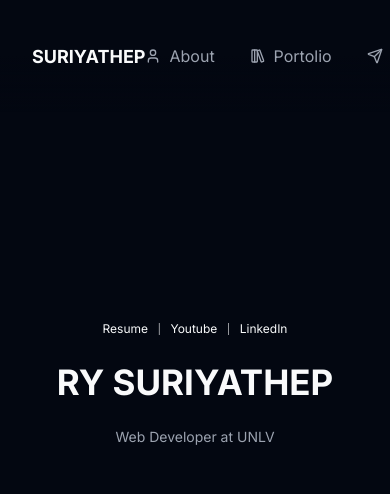
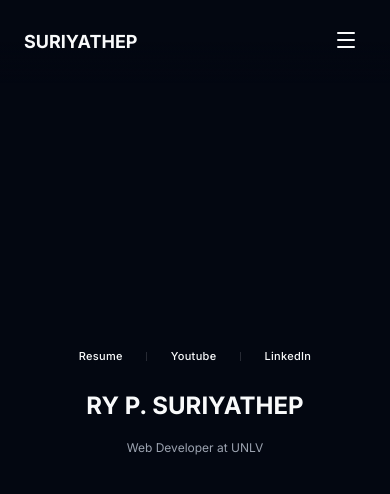
Before and after one commit to rysuri/rysuri-website, a React (Vite) app in the folder front/: page / in a window 390 px wide. Shown: the top 494 px of the page. Built offline with nearby package versions, Linux system fonts and the light colour scheme; no server answers.

Commit message:
Mobile responsiveness fixes

```diff
--- a/front/src/App.jsx
+++ b/front/src/App.jsx
@@ -21,7 +21,7 @@ function App() {
           <Route path="/contact" element={<Contact />} />
         </Routes>
       </main>
-      <GradualBlur
+      {/* <GradualBlur
         target="parent"
         position="bottom"
         height="6rem"
@@ -30,7 +30,7 @@ function App() {
         curve="bezier"
         exponential={true}
         opacity={1}
-      />
+      /> */}
       <Footer />
     </>
   );
--- a/front/src/components/Footer.jsx
+++ b/front/src/components/Footer.jsx
@@ -8,26 +8,35 @@ function Footer() {
       <p>
         All rights reserved. | <strong>rysuri.com</strong>
       </p>
+      <div className="footer-links">
         <a
           href="https://www.linkedin.com/in/rysuri/"
           target="_blank"
+          rel="noreferrer"
           className="link"
         >
           <Linkedin />
         </a>
-      <a href="https://github.com/rysuri" target="_blank" className="link">
+        <a
+          href="https://github.com/rysuri"
+          target="_blank"
+          rel="noreferrer"
+          className="link"
+        >
           <Github />
         </a>
-      <a href="https://www.youtube.com/@ryvsu" target="_blank" className="link">
+        <a
+          href="https://www.youtube.com/@ryvsu"
+          target="_blank"
+          rel="noreferrer"
+          className="link"
+        >
           <Youtube />
         </a>
-      <a
-        href="https://www.linkedin.com/in/rysuri/"
-        target="_blank"
-        className="link"
-      >
+        <a href="/resume.pdf" download className="link">
           <FileText />
         </a>
+      </div>
     </footer>
   );
 }
--- a/front/src/components/NavBar.jsx
+++ b/front/src/components/NavBar.jsx
@@ -1,3 +1,4 @@
+import { useState } from "react";
 import { Link } from "react-router-dom";
 import "../css/components/Navbar.css";
 
@@ -5,28 +6,57 @@ import { useGSAP } from "@gsap/react";
 import gsap from "gsap";
 import { ScrollTrigger } from "gsap/all";
 
-import { User, Send, LibraryBig } from "lucide-react";
+import { User, Send, LibraryBig, Menu, X } from "lucide-react";
 
 gsap.registerPlugin(ScrollTrigger);
 
 function NavBar() {
+  const [isMenuOpen, setIsMenuOpen] = useState(false);
+
+  const toggleMenu = () => {
+    setIsMenuOpen(!isMenuOpen);
+  };
+
+  const closeMenu = () => {
+    setIsMenuOpen(false);
+  };
+
+  const handleNavClick = () => {
+    closeMenu();
+    console.log("Hello");
+    window.scrollTo({ top: 0 });
+  };
+
   return (
     <nav className="navbar">
       <div className="navbar-content">
         <div className="navbar-brand">
-          <Link to="/">SURIYATHEP</Link>
+          <Link to="/" onClick={handleNavClick}>
+            SURIYATHEP
+          </Link>
         </div>
 
-        <div className="navbar-links" id="navbar-links">
-          <Link to="/" className="nav-link">
+        {/* Hamburger button - visible on mobile only */}
+        <button
+          className="navbar-toggle"
+          onClick={toggleMenu}
+          aria-label="Toggle navigation menu"
+          aria-expanded={isMenuOpen}
+        >
+          {isMenuOpen ? <X size={24} /> : <Menu size={24} />}
+        </button>
+
+        {/* Navigation links */}
+        <div className={`navbar-links ${isMenuOpen ? "active" : ""}`}>
+          <Link to="/" className="nav-link" onClick={handleNavClick}>
             <User className="info-icon-nav" />
             About
           </Link>
-          <Link to="/portfolio" className="nav-link">
+          <Link to="/portfolio" className="nav-link" onClick={handleNavClick}>
             <LibraryBig className="info-icon-nav" />
-            Portolio
+            Portfolio
           </Link>
-          <Link to="/contact" className="nav-link">
+          <Link to="/contact" className="nav-link" onClick={handleNavClick}>
             <Send className="info-icon-nav" />
             Contact
           </Link>
--- a/front/src/css/components/Footer.css
+++ b/front/src/css/components/Footer.css
@@ -8,9 +8,71 @@
   padding: 5rem 2rem;
   font-family: "Inter", sans-serif;
   text-decoration: none;
+  flex-wrap: wrap;
+  gap: 1rem;
+}
+
+.footer p {
+  margin: 0;
 }
 
 .link {
   color: #9ca3b0;
   text-decoration: none;
+  transition: color 150ms ease, transform 150ms ease;
+  display: inline-flex;
+  align-items: center;
+  padding: 8px;
 }
+
+.link:hover {
+  color: #f9fafb;
+  transform: translateY(-3px);
+}
+
+.link:visited,
+.link:active {
+  color: inherit;
+}
+
+/* Ensure SVG icons inherit color */
+.link svg {
+  width: 20px;
+  height: 20px;
+  stroke: currentColor;
+  fill: none;
+}
+
+.footer-links {
+  display: flex;
+  align-items: center;
+  gap: 0.5rem;
+}
+
+/* Mobile responsive layout */
+@media (max-width: 500px) {
+  .footer {
+    flex-direction: column;
+    justify-content: center;
+    align-items: center;
+    text-align: center;
+    padding: 3rem 1.5rem;
+    gap: 1.5rem;
+  }
+
+  .footer p {
+    width: 100%;
+    margin-bottom: 0.5rem;
+  }
+
+  /* Keep icons in a horizontal row */
+  .link {
+    padding: 10px;
+    margin: 0 8px;
+  }
+
+  .link svg {
+    width: 24px;
+    height: 24px;
+  }
+}
--- a/front/src/css/components/Navbar.css
+++ b/front/src/css/components/Navbar.css
@@ -53,3 +53,81 @@
   flex: 0 0 16px;
   display: inline-block;
 }
+
+/* Hamburger menu toggle button - hidden on desktop */
+.navbar-toggle {
+  display: none;
+  background: none;
+  border: none;
+  color: #f9fafb;
+  cursor: pointer;
+  padding: 8px;
+  z-index: 1001;
+  transition: transform 150ms ease;
+}
+
+.navbar-toggle:hover {
+  transform: scale(1.1);
+}
+
+.navbar-toggle:focus {
+  outline: none;
+}
+
+/* Mobile responsive styles */
+@media (max-width: 700px) {
+  .navbar {
+    padding: 20px 0;
+  }
+
+  .navbar-content {
+    padding: 0 1.5rem;
+  }
+
+  /* Show hamburger button on mobile */
+  .navbar-toggle {
+    display: block;
+  }
+
+  /* Hide links by default on mobile, show as column when active */
+  .navbar-links {
+    position: fixed;
+    top: 0;
+    right: -100%;
+    height: 100vh;
+    width: 70%;
+    max-width: 300px;
+    background: rgba(3, 7, 17, 0.98);
+    backdrop-filter: blur(10px);
+    flex-direction: column;
+    justify-content: center;
+    align-items: flex-start;
+    gap: 2rem;
+    padding: 2rem;
+    transition: right 300ms ease-in-out;
+    box-shadow: -4px 0 20px rgba(0, 0, 0, 0.5);
+  }
+
+  .navbar-links.active {
+    right: 0;
+  }
+
+  .nav-link {
+    width: 100%;
+    padding: 12px 16px;
+    font-size: 1.1rem;
+    border-radius: 8px;
+    transition: background 200ms ease, color 150ms ease, transform 150ms ease;
+  }
+
+  .nav-link:hover {
+    background: rgba(255, 255, 255, 0.08);
+    transform: translateX(8px);
+  }
+
+  .info-icon-nav {
+    width: 20px;
+    height: 20px;
+    flex: 0 0 20px;
+  }
+}
--- a/front/src/css/pages/Home.css
+++ b/front/src/css/pages/Home.css
@@ -21,7 +21,7 @@
 }
 
 .hero p {
-  margin-top: 0px;
+  margin-top: 8px;
   padding-left: 5px;
   padding-right: 5px;
   font-size: 12px;
@@ -51,15 +51,47 @@
   display: flex;
   flex-direction: row;
   justify-content: center;
+  align-items: center;
+  gap: 8px;
+  margin-bottom: 2rem;
+  flex-wrap: wrap;
+}
+
+.hero-links p {
+  color: rgba(249, 250, 251, 0.3);
+  font-weight: 300;
+  margin: 0 4px;
 }
 
 .link {
-  transition: color 150ms ease, transform 150ms ease;
+  position: relative;
+  padding: 6px 12px;
+  border-radius: 6px;
+  transition: all 200ms ease;
+  font-weight: 500;
+  letter-spacing: 0.3px;
 }
 
 .link:hover {
-  color: #f9fafb;
+  color: #ffffff;
+  background: rgba(255, 255, 255, 0.08);
   transform: translateY(-2px);
+}
+
+.link::after {
+  content: "";
+  position: absolute;
+  bottom: 2px;
+  left: 50%;
+  transform: translateX(-50%) scaleX(0);
+  width: 70%;
+  height: 1px;
+  background: rgb(0, 113, 227);
+  transition: transform 200ms ease;
+}
+
+.link:hover::after {
+  transform: translateX(-50%) scaleX(1);
 }
 
 .about-me-section {
@@ -237,3 +269,213 @@
   font-size: 14px;
   text-decoration: none;
 }
+
+/* ===========================
+   MOBILE RESPONSIVE STYLES
+=========================== */
+
+/* Tablet and mobile breakpoint */
+@media (max-width: 968px) {
+  .about-me-section {
+    gap: 3rem;
+    padding: 5rem 2rem;
+  }
+
+  .about-left h1 {
+    font-size: 2.2rem;
+  }
+
+  .about-left p {
+    font-size: 18px;
+  }
+}
+
+/* Mobile breakpoint */
+@media (max-width: 768px) {
+  /* Hero adjustments */
+  .hero {
+    margin-top: 25vh;
+    margin-bottom: 30vh;
+    padding: 11rem 1rem;
+  }
+
+  .hero-name {
+    font-size: 28px;
+    margin: 20px 10px;
+  }
+
+  .hero-tag {
+    margin: 20px 10px;
+    font-size: 13px;
+  }
+
+  .hero-links {
+    gap: 0px;
+    margin-bottom: 1.5rem;
+    padding: 0 1rem;
+  }
+
+  .hero-links p {
+    margin: 0 2px;
+  }
+
+  .link {
+    padding: 5px 10px;
+    font-size: 12px;
+  }
+
+  /* About section - stack vertically */
+  .about-me-section {
+    flex-direction: column;
+    gap: 3rem;
+    padding: 3rem 1.5rem;
+    margin: 10vh auto;
+  }
+
+  .about-left,
+  .about-right {
+    flex: 1;
+    width: 100%;
+  }
+
+  .about-left h5 {
+    font-size: 0.8rem;
+    letter-spacing: 1.5px;
+  }
+
+  .about-left h1 {
+    font-size: 1.8rem;
+    margin-bottom: 1rem;
+    line-height: 1.2;
+  }
+
+  .about-left p {
+    font-size: 16px;
+    line-height: 1.5;
+    margin-bottom: 1.5rem;
+  }
+
+  .about-info {
+    margin: 1rem 0 1.5rem 0;
+  }
+
+  .about-info li {
+    font-size: 0.9rem;
+    margin-bottom: 0.7rem;
+  }
+
+  .info-icon {
+    width: 18px;
+    height: 18px;
+  }
+
+  /* Skills grid - smaller cards on mobile */
+  .skills-grid {
+    grid-template-columns: repeat(auto-fit, minmax(80px, 1fr));
+    gap: 0.6rem;
+    margin-bottom: 1.5rem;
+  }
+
+  .skills-grid span {
+    padding: 0.5rem 0.8rem;
+    font-size: 0.85rem;
+  }
+
+  /* Certifications */
+  .about-right h3 {
+    font-size: 1.2rem;
+    margin-bottom: 0.8rem;
+  }
+
+  .cert-item {
+    padding: 0.8rem;
+    gap: 0.8rem;
+  }
+
+  .cert-badge {
+    width: 45px;
+    height: 45px;
+  }
+
+  .cert-item strong {
+    font-size: 0.9rem;
+  }
+
+  .cert-item p {
+    font-size: 0.8rem;
+  }
+}
+
+/* Small mobile breakpoint */
+@media (max-width: 480px) {
+  .hero {
+    margin-top: 20vh;
+    margin-bottom: 25vh;
+  }
+
+  .hero-name {
+    font-size: 24px;
+    margin: 15px 5px;
+  }
+
+  .hero-tag {
+    font-size: 12px;
+  }
+
+  .hero a,
+  .hero p {
+    font-size: 11px;
+  }
+
+  .hero-links {
+    gap: 4px;
+    padding: 0 0.5rem;
+  }
+
+  .hero-links p {
+    margin: 0 1px;
+    font-size: 10px;
+  }
+
+  .link {
+    padding: 4px 8px;
+    font-size: 11px;
+  }
+
+  .about-me-section {
+    padding: 2rem 1rem;
+    margin: 8vh auto;
+  }
+
+  .about-left h1 {
+    font-size: 1.5rem;
+  }
+
+  .about-left p {
+    font-size: 15px;
+  }
+
+  .about-info li {
+    font-size: 0.85rem;
+  }
+
+  .skills-grid {
+    grid-template-columns: repeat(auto-fit, minmax(70px, 1fr));
+    gap: 0.5rem;
+  }
+
+  .skills-grid span {
+    padding: 0.4rem 0.6rem;
+    font-size: 0.8rem;
+  }
+
+  .cert-item {
+    flex-direction: column;
+    text-align: center;
+  }
+
+  .cert-badge {
+    width: 60px;
+    height: 60px;
+  }
+}
--- a/front/src/pages/Contact.jsx
+++ b/front/src/pages/Contact.jsx
@@ -1,5 +1,6 @@
 import { useState } from "react";
 import "../css/pages/Contact.css";
+
 function Contact() {
   const [formData, setFormData] = useState({
     name: "",
--- a/front/src/pages/Home.jsx
+++ b/front/src/pages/Home.jsx
@@ -85,7 +85,7 @@ function Home() {
           </div>
 
           <h3 className="hero-name" id="hero-name">
-            RY SURIYATHEP
+            RY P. SURIYATHEP
           </h3>
 
           <h4 className="hero-tag" id="hero-tag">
```
Also changed, not shown: front/src/css/components/CommentSection.css (+80 -3 lines). Lines whose indentation alone changed are shown as unchanged.
